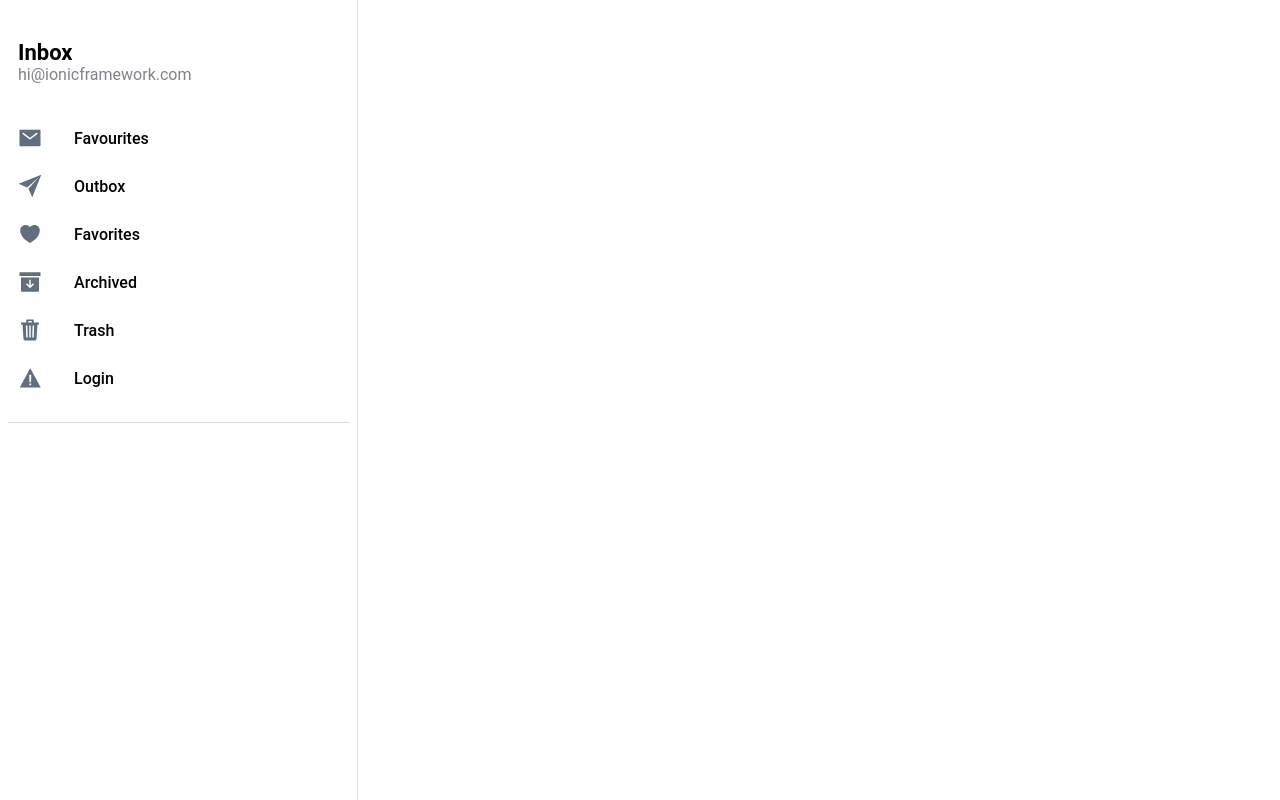
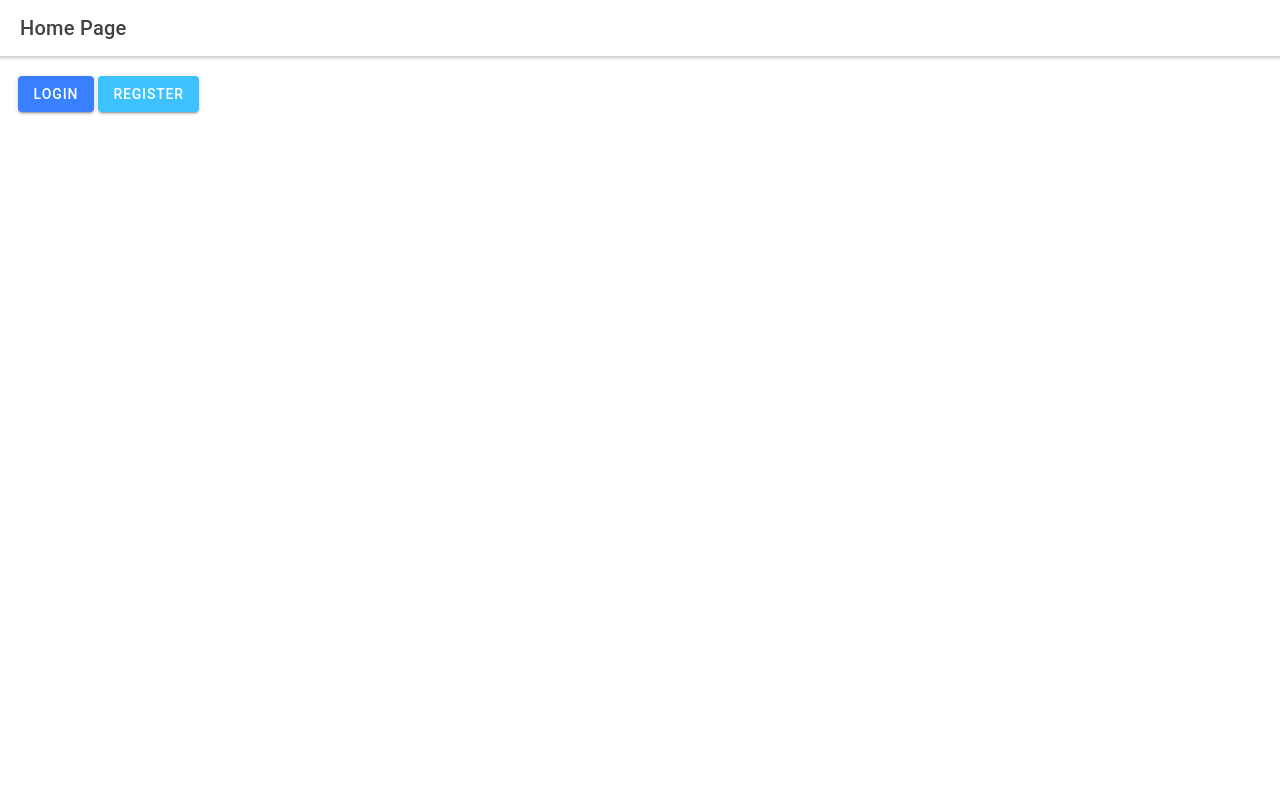
Before and after one commit to ikraamg/techStore, a React (Create React App) app: page /home in a window 1280 px wide. Built offline with nearby package versions, Linux system fonts and the light colour scheme.

Commit message:
Add new pages and routes

```diff
--- a/src/App.tsx
+++ b/src/App.tsx
@@ -1,5 +1,4 @@
 import Menu from './components/Menu';
-import Page from './pages/Page';
 import React from 'react';
 import Login from './pages/Login'
 import Register from './pages/Register'
@@ -26,23 +25,38 @@ import '@ionic/react/css/display.css';
 
 /* Theme variables */
 import './theme/variables.css';
+import Home from './pages/Home';
+import Favourites from './pages/Favourites';
+import Tech from './pages/Tech';
+import { RootStateOrAny, useSelector } from 'react-redux';
 
 const App: React.FC = () => {
 
+  const user = useSelector((state: RootStateOrAny) => state.auth.userData)
 
    return (
     <IonApp>
+      <>
+        {user !== undefined ? (
           <IonReactRouter>
             <IonSplitPane contentId="main">
               <Menu />
               <IonRouterOutlet id="main">
-            {/* <Route path="/page/:name" component={Page} exact /> */}
-            {/* <Redirect from="/" to="/page/Inbox" exact /> */}
-            <Route path="/login" component={Login} exact />
-            <Route path="/register" component={Register} exact />
+                 <Route path="/favourites" component={Favourites} exact />
+            <Route path="/tech" component={Tech} exact />
+                <Redirect from="/" to="/appointments" exact />
               </IonRouterOutlet>
             </IonSplitPane>
           </IonReactRouter>
+        ) : (
+          <IonReactRouter>
+            <Route path="/home" component={Home} exact />
+            <Route path="/register" component={Register} exact />
+            <Route path="/login" component={Login} exact />
+            <Redirect from="/" to="/home" exact />
+          </IonReactRouter>
+        )}
+      </>
     </IonApp>
   );
 };
--- a/src/components/Menu.tsx
+++ b/src/components/Menu.tsx
@@ -12,7 +12,7 @@ import {
 
 import React from 'react';
 import { useLocation } from 'react-router-dom';
-import { archiveOutline, archiveSharp, heartOutline, heartSharp, mailOutline, mailSharp, paperPlaneOutline, paperPlaneSharp, trashOutline, trashSharp, warningOutline, warningSharp } from 'ionicons/icons';
+import { mailOutline, mailSharp, trashOutline, trashSharp} from 'ionicons/icons';
 import './Menu.css';
 
 interface AppPage {
@@ -25,40 +25,16 @@ interface AppPage {
 const appPages: AppPage[] = [
   {
     title: 'Favourites',
-    url: '/page/Favourites',
+    url: '/favourites',
     iosIcon: mailOutline,
     mdIcon: mailSharp
   },
   {
-    title: 'Outbox',
-    url: '/page/Outbox',
-    iosIcon: paperPlaneOutline,
-    mdIcon: paperPlaneSharp
-  },
-  {
-    title: 'Favorites',
-    url: '/page/Favorites',
-    iosIcon: heartOutline,
-    mdIcon: heartSharp
-  },
-  {
-    title: 'Archived',
-    url: '/page/Archived',
-    iosIcon: archiveOutline,
-    mdIcon: archiveSharp
-  },
-  {
-    title: 'Trash',
-    url: '/page/Trash',
+    title: 'Tech',
+    url: '/tech',
     iosIcon: trashOutline,
     mdIcon: trashSharp
   },
-  {
-    title: 'Login',
-    url: '/login',
-    iosIcon: warningOutline,
-    mdIcon: warningSharp
-  }
 ];
 
 const Menu: React.FC = () => {
--- /dev/null
+++ b/src/pages/Favourites.tsx
@@ -0,0 +1,32 @@
+import { IonButtons, IonContent, IonHeader, IonMenuButton, IonPage, IonTitle, IonToolbar } from '@ionic/react';
+import React from 'react';
+import ExploreContainer from '../components/ExploreContainer';
+import './Page.css';
+
+const Favourites: React.FC = () => {
+
+
+  return (
+    <IonPage>
+      <IonHeader>
+        <IonToolbar>
+          <IonButtons slot="start">
+            <IonMenuButton />
+          </IonButtons>
+          <IonTitle>{'Fav'}</IonTitle>
+        </IonToolbar>
+      </IonHeader>
+
+      <IonContent fullscreen>
+        <IonHeader collapse="condense">
+          <IonToolbar>
+            <IonTitle size="large">{'Fav'}</IonTitle>
+          </IonToolbar>
+        </IonHeader>
+        <ExploreContainer name={'Fav'} />
+      </IonContent>
+    </IonPage>
+  );
+};
+
+export default Favourites;
--- /dev/null
+++ b/src/pages/Home.tsx
@@ -0,0 +1,29 @@
+import {
+  IonContent,
+  IonHeader,
+  IonPage,
+  IonTitle,
+  IonToolbar,
+  IonButton,
+} from '@ionic/react';
+import React from 'react';
+
+const Home: React.FC = () => {
+
+  return (
+    <IonPage>
+      <IonHeader>
+        <IonToolbar>
+          <IonTitle>Home Page</IonTitle>
+        </IonToolbar>
+      </IonHeader>
+      <IonContent className="ion-padding">
+        <IonButton routerLink="/login">Login</IonButton>
+        <IonButton routerLink="/register" color="secondary">Register</IonButton>
+      </IonContent>
+    </IonPage>
+  );
+
+};
+
+export default Home;
--- /dev/null
+++ b/src/pages/Tech.tsx
@@ -0,0 +1,30 @@
+import { IonButtons, IonContent, IonHeader, IonMenuButton, IonPage, IonTitle, IonToolbar } from '@ionic/react';
+import React from 'react';
+import ExploreContainer from '../components/ExploreContainer';
+import './Page.css';
+
+const Tech: React.FC = () => {
+  return (
+    <IonPage>
+      <IonHeader>
+        <IonToolbar>
+          <IonButtons slot="start">
+            <IonMenuButton />
+          </IonButtons>
+          <IonTitle>{'Tech'}</IonTitle>
+        </IonToolbar>
+      </IonHeader>
+
+      <IonContent fullscreen>
+        <IonHeader collapse="condense">
+          <IonToolbar>
+            <IonTitle size="large">{'Tech'}</IonTitle>
+          </IonToolbar>
+        </IonHeader>
+        <ExploreContainer name={'Tech'} />
+      </IonContent>
+    </IonPage>
+  );
+};
+
+export default Tech;
```
Lines whose indentation alone changed are shown as unchanged.
